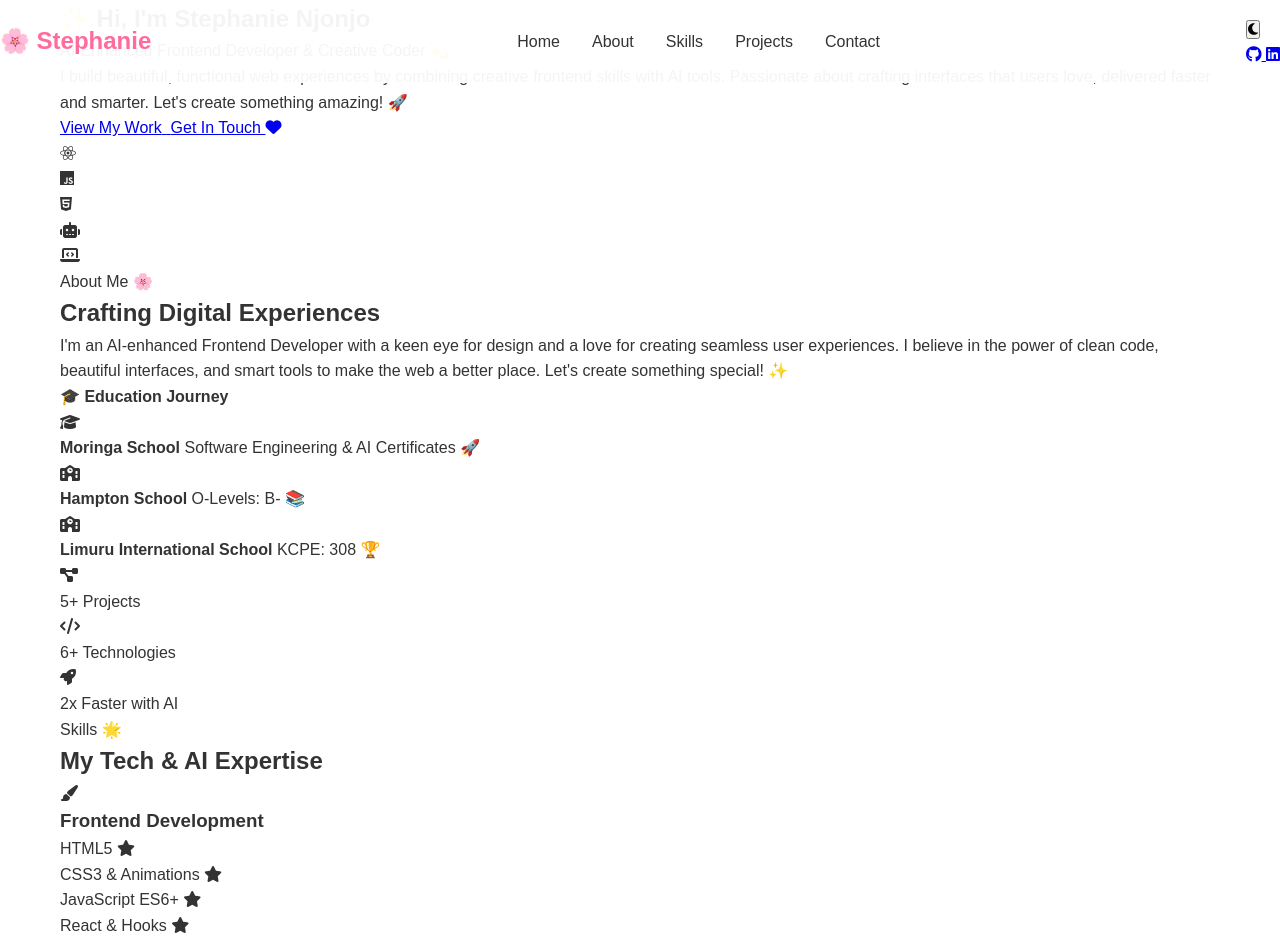
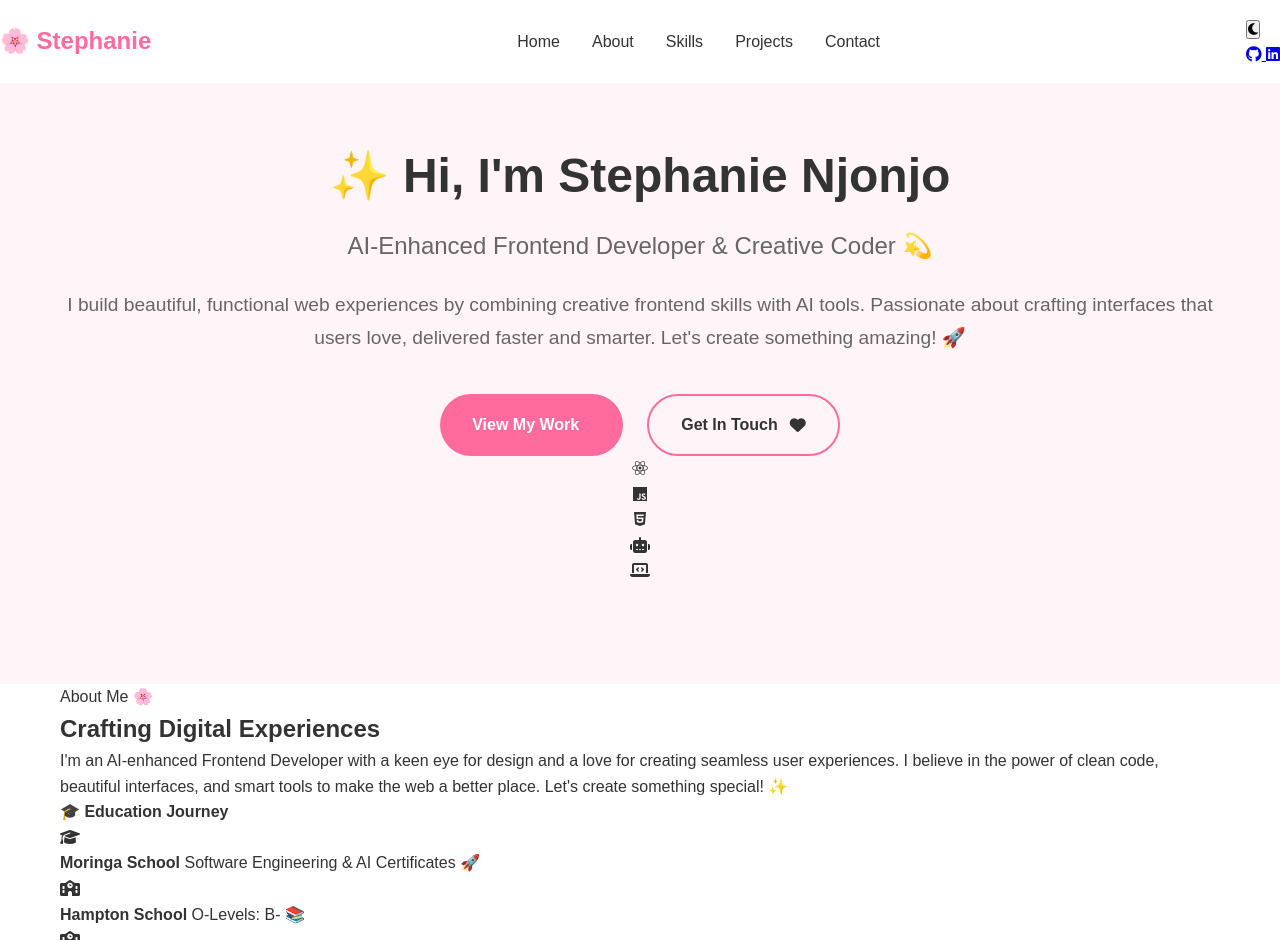
Before and after one commit to Stephanieest/myportfolio, a plain HTML site: page index.html in a window 1280 px wide. Shown: the top 940 px of the page. Drawn offline with Linux system fonts and the light colour scheme.

Commit message:
updated css

```diff
--- a/style.css
+++ b/style.css
@@ -21,7 +21,6 @@ body {
     margin: 0 auto;
     padding: 0 20px;
 }
-
 /* ===== NAVIGATION STYLES ===== */
 #navbar {
     position: fixed;
@@ -61,3 +60,61 @@ body {
 .nav-link:hover {
     color: #ff6b9d;
 }
+/* ===== HERO SECTION STYLES ===== */
+.hero {
+    padding: 150px 0 100px;
+    background: #fff5f9;
+}
+
+.hero-content {
+    text-align: center;
+}
+
+.hero-title {
+    font-size: 3rem;
+    font-weight: 800;
+    line-height: 1.1;
+    margin-bottom: 1.5rem;
+}
+
+.hero-subtitle {
+    font-size: 1.5rem;
+    color: #666;
+    margin-bottom: 1.5rem;
+}
+
+.hero-description {
+    font-size: 1.2rem;
+    color: #666;
+    margin-bottom: 2.5rem;
+    line-height: 1.7;
+}
+
+.hero-buttons {
+    display: flex;
+    gap: 1.5rem;
+    justify-content: center;
+    flex-wrap: wrap;
+}
+
+.btn {
+    display: inline-flex;
+    align-items: center;
+    gap: 0.75rem;
+    padding: 1rem 2rem;
+    border-radius: 50px;
+    text-decoration: none;
+    font-weight: 600;
+    transition: all 0.3s ease;
+}
+
+.btn-primary {
+    background: #ff6b9d;
+    color: white;
+}
+
+.btn-secondary {
+    background: transparent;
+    color: #333;
+    border: 2px solid #ff6b9d;
+}
```
